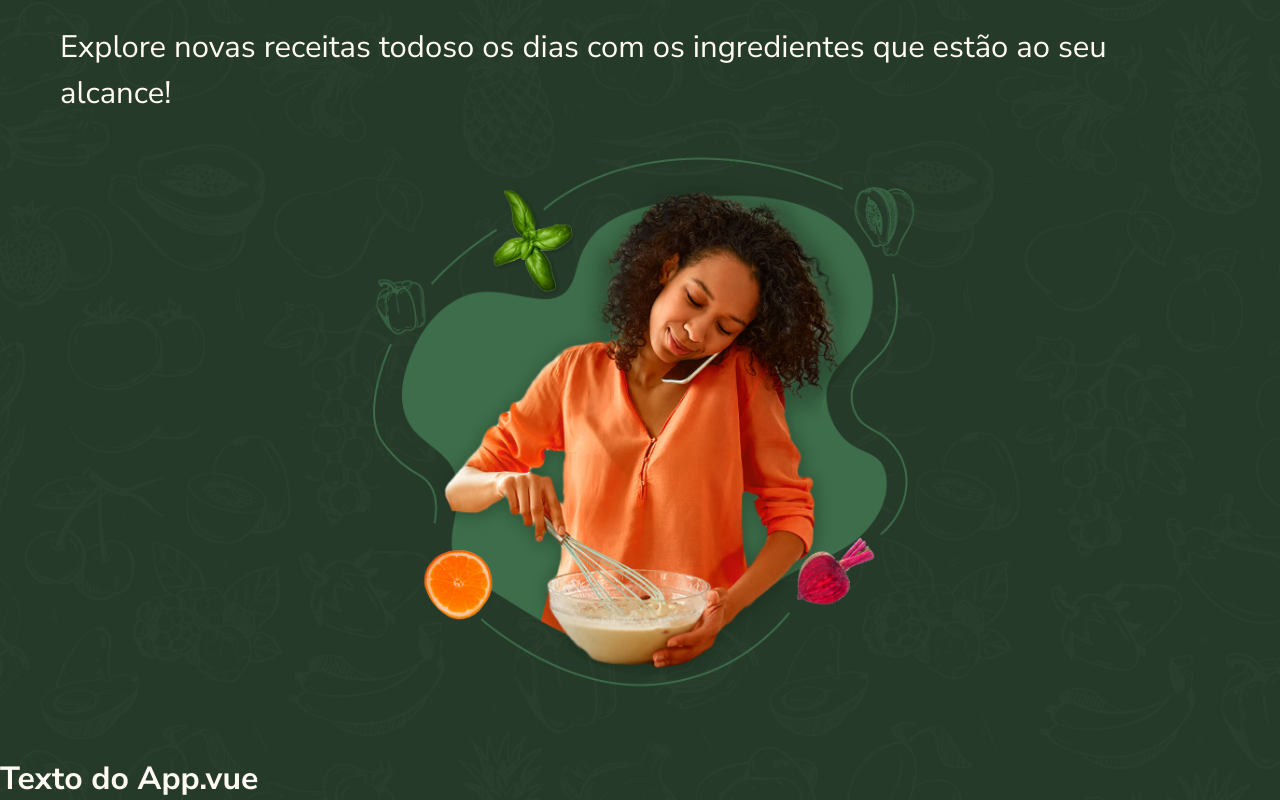
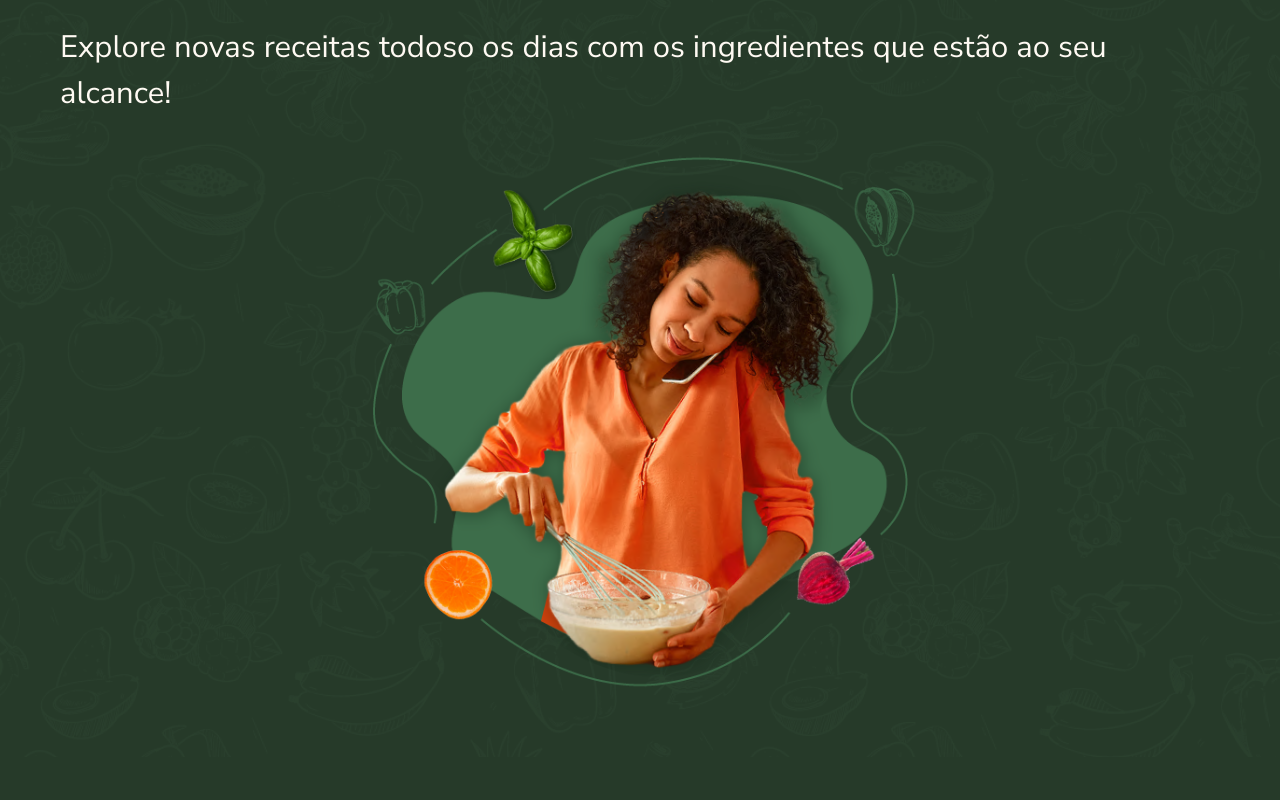
Before and after one commit to BeatrizBastosBorges/cooking-up, a Vue app: page / in a window 1280 px wide. Shown: the part 321-1121 px from the top of the page. After the commit the page ends 1078 px from the top, so only its background shows below. Built offline with nearby package versions, Linux system fonts and the light colour scheme.

Commit message:
ConteudoPrincipal-Initial

```diff
--- a/src/App.vue
+++ b/src/App.vue
@@ -1,19 +1,13 @@
 <script lang="ts">
 import Banner from './components/Banner.vue';
+import ConteudoPrincipal from './components/ConteudoPrincipal.vue';
 
 export default {
-  components: { Banner : Banner }
+  components: { Banner }
 }
 </script>
 
 <template>
   <Banner />
 
-  <h1 class="titulo">
-    Texto do App.vue
-  </h1>
 </template>
-
-<style scoped>
-
-</style>
```
Also changed, not shown: src/components/ConteudoPrincipal.vue (added).
